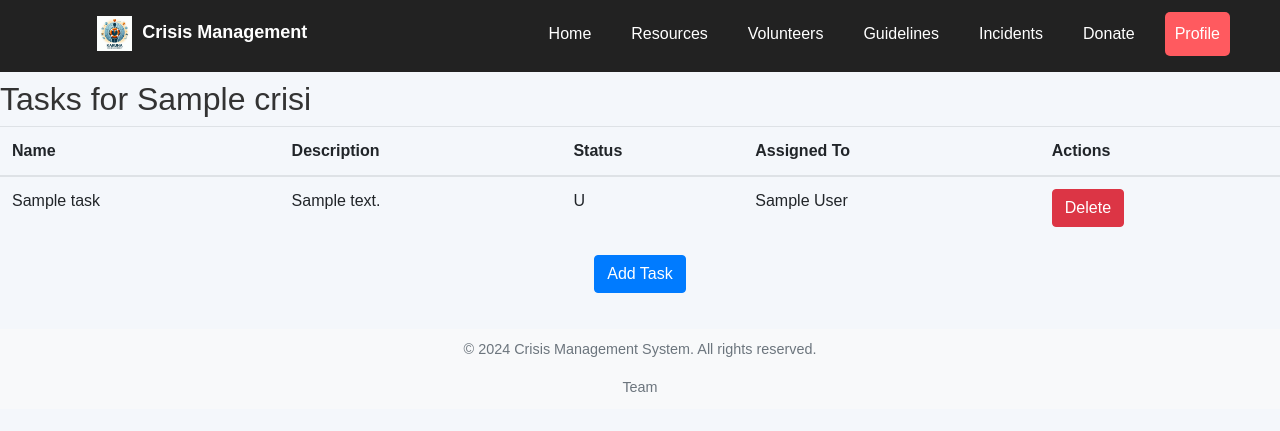
After one commit to kaivalmehta/G5_Crisis_Management_System, a Django app: page /tasks/00000000-0000-0000-0000-000000000001 in a window 1280 px wide. The commit adds this page. Shown: the top 431 px of the page. Run offline with Django 5.2, Linux system fonts and the light colour scheme; a user stored in the database is signed in; tables that the repository leaves empty hold one stand-in row (values such as "Sample post"); some libraries are stand-ins or nearby versions.

Commit message:
feat: Task Creation, Accepting Task and Delete Task Functionalities according to the appropriate Roles.Some Bug Fixes also added

```diff
--- a/source/crisismangement/views.py
+++ b/source/crisismangement/views.py
@@ -25,5 +25,6 @@ def donate(request):
     return render(request, "donate.html", context)
 
 
+
 def guidelines(request):
     return render(request, 'guidelines.html')
--- a/source/management/admin.py
+++ b/source/management/admin.py
@@ -5,3 +5,4 @@ from .models import *
 admin.site.register(Organization)
 admin.site.register(Volunteer)
 admin.site.register(Resource)
+admin.site.register(Task)
--- a/source/management/models.py
+++ b/source/management/models.py
@@ -46,3 +46,17 @@ class Resource(models.Model):
 
     def __str__(self):
         return str(self.name)
+
+class Task(models.Model):
+    taskID=models.UUIDField(primary_key = True, default = uuid.uuid4,editable = False)
+    name=models.CharField(max_length=100)
+    description = models.TextField()
+    crisis = models.ForeignKey('report.Crisis', on_delete=models.CASCADE, related_name="tasks")
+    assignee = models.ForeignKey(Volunteer, on_delete=models.SET_NULL, blank=True, null=True,default="")
+    status= models.CharField(max_length=1,
+        choices=[
+            ('U', 'Unsolved'),
+            ('I', 'In Progress'),
+            ('S', 'Solved')
+        ],default='Unsolved'
+    )
--- a/source/management/urls.py
+++ b/source/management/urls.py
@@ -17,6 +17,10 @@ urlpatterns = [
     path('resources/', views.resources, name='resources'),
     path('resources/add/', views.add_resource, name='add_resource'),
     path('delete_resource/<uuid:resource_id>/', views.delete_resource, name='delete_resource'),
-
+    path('tasks/<slug:crisis_id>',views.crisis_tasks,name='crisis_tasks'),
+    path('task/<slug:task_id>/delete/', views.delete_task, name='delete_task'),
+    path('tasks/<slug:crisis_id>/add-task/',views.task_form,name='task_form'),
+    path('task/<slug:task_id>/accept/', views.accept_task, name='accept_task'),
+    path('task/<slug:task_id>/done/', views.mark_task_done, name='mark_task_done'),
     path('volunteers/', views.volunteer_list, name='volunteer'),
 ]
--- a/source/management/views.py
+++ b/source/management/views.py
@@ -2,15 +2,16 @@
 from django.shortcuts import render, redirect
 from django.contrib.auth import login, authenticate
 from django.contrib.auth.models import User
-from .forms import VolunteerForm,OrganizationForm
+from .forms import VolunteerForm,OrganizationForm,TaskForm
 from django.contrib.auth.decorators import login_required
 from django.contrib import messages
-from .models import Volunteer, Organization, Resource
+from .models import Volunteer, Organization, Resource , Task
 from .forms import ResourceForm
 from django.contrib import messages
 from django.shortcuts import get_object_or_404
-from django.http import JsonResponse
+from django.http import JsonResponse,HttpResponseForbidden
 from .models import Resource
+from report.models import Crisis
 
 def register(request):
     if request.user.is_authenticated:
@@ -121,18 +122,24 @@ def profile(request):
 def profile(request):
     user = request.user
     context = {}
-
+    assigned_crises=[]
     # Check if user is a Volunteer
     try:
         volunteer = Volunteer.objects.get(user=user)
         context['profile_type'] = 'volunteer'
         context['profile'] = volunteer
+        organizationid=volunteer.organization
+        organization=Organization.objects.get(user=organizationid.user)
+        assigned_crises=Crisis.objects.filter(assignee=organization)
+        context['assigned_crises']=assigned_crises
     except Volunteer.DoesNotExist:
         # Check if user is an Organization
         try:
             organization = Organization.objects.get(user=user)
             context['profile_type'] = 'organization'
             context['profile'] = organization
+            assigned_crises = Crisis.objects.filter(assignee=request.user.organization)
+            context['assigned_crises']=assigned_crises
         except Organization.DoesNotExist:
             context['profile_type'] = None
 
@@ -197,6 +204,9 @@ def add_resource(request):
         form = ResourceForm()
     return render(request, 'add_resource.html', {'form': form})
 
+
+
+
 def delete_resource(request, resource_id):
     if request.method == "POST":
         resource = get_object_or_404(Resource, resourceID=resource_id)
@@ -208,3 +218,55 @@ def delete_resource(request, resource_id):
 def volunteer_list(request):
     volunteers = Volunteer.objects.all()
     return render(request, 'volunteer.html', {'volunteers': volunteers, 'organizations': Organization})
+
+@login_required
+def crisis_tasks(request, crisis_id):
+    crisis = get_object_or_404(Crisis, crisisID=crisis_id)
+    tasks = Task.objects.filter(crisis=crisis)
+    return render(request, 'task.html', {'crisis': crisis, 'tasks': tasks})
+
+
+@login_required
+def task_form(request, crisis_id):
+    crisis = get_object_or_404(Crisis, crisisID=crisis_id)
+    form = TaskForm()
+
+    if request.method == "POST":
+        form = TaskForm(request.POST)
+        if form.is_valid():
+            task = form.save(commit=False)
+            task.crisis = crisis
+            task.save()
+            return redirect('crisis_tasks',crisis_id=crisis.crisisID)
+
+    return render(request, 'task_form.html', {'form': form, 'crisis': crisis})
+
+@login_required
+def delete_task(request, task_id):
+    task = get_object_or_404(Task, taskID=task_id)
+    if request.user.organization:
+        task.delete()
+        return redirect('crisis_tasks', crisis_id=task.crisis.crisisID)  # Redirect to the crisis tasks page
+    else:
+        return HttpResponseForbidden("You do not have permission to delete this task.")
+@login_required
+def accept_task(request, task_id):
+    task = get_object_or_404(Task, taskID=task_id)
+    try:
+        volunteer = Volunteer.objects.get(user=request.user)
+    except Volunteer.DoesNotExist:
+        return HttpResponseForbidden("Only volunteers can accept tasks.")
+
+    task.assignee = volunteer
+    task.status = 'In-Progress'
+    task.save()
+    return redirect('crisis_tasks',crisis_id=task.crisis.crisisID)
+@login_required
+def mark_task_done(request, task_id):
+    task = get_object_or_404(Task, taskID=task_id)
+    if task.assignee and task.assignee.user == request.user:
+        task.status = 'Solved'
+        task.save()
+        return redirect('crisis_tasks',crisis_id=task.crisis.crisisID)  # Adjust to your tasks list or detail view URL
+    else:
+        return HttpResponseForbidden("You are not assigned to this task.")
--- /dev/null
+++ b/source/templates/task.html
@@ -0,0 +1,73 @@
+{% extends 'base.html' %}
+
+{% load static %}
+
+{% block title %}Tasks{% endblock %}
+
+{% block extra_css %}
+<link rel="stylesheet" href="{% static 'style/resources.css' %}">
+{% endblock %}
+
+{% block content %}
+<div class="content-container" style="padding-top: 80px;">
+<!-- crisis_tasks.html -->
+<h2>Tasks for {{ crisis.name }}</h2>
+
+
+
+
+<!-- Display tasks in a table -->
+<table class="table">
+    <thead>
+        <tr>
+            <th>Name</th>
+            <th>Description</th>
+            <th>Status</th>
+            <th>Assigned To</th>
+            <th>Actions</th>
+        </tr>
+    </thead>
+    <tbody>
+        {% for task in tasks %}
+        <tr>
+            <td>{{ task.name }}</td>
+            <td>{{ task.description }}</td>
+            <td>{{ task.status }}</td>
+            <td>
+                {% if task.assignee %}
+                    {{ task.assignee.user.get_full_name }}
+                {% else %}
+                    Not assigned
+                {% endif %}
+            </td>
+            <td>
+                {% if request.user.is_authenticated %}
+                    {% if request.user.organization %}
+                        <!-- Button for organization to delete task -->
+                        <a href="{% url 'delete_task' task.taskID %}" class="btn btn-danger">Delete</a>
+
+                    {% elif request.user.volunteer %}
+                        {% if task.assignee == request.user.volunteer and task.status == 'In-Progress' %}
+                            <!-- Button for volunteer to mark as done if assigned to them -->
+                            <a href="{% url 'mark_task_done' task.taskID %}" class="btn btn-success">Mark as Done</a>
+
+                        {% elif not task.assignee %}
+                            <!-- Button for volunteer to accept task if not assigned -->
+                            <a href="{% url 'accept_task' task.taskID %}" class="btn btn-primary">Accept Task</a>
+                        {% endif %}
+                    {% endif %}
+                {% endif %}
+            </td>
+        </tr>
+    {% endfor %}
+    </tbody>
+</table>
+<!-- Form to add a new task -->
+{% if user.is_authenticated and user.organization %}
+<div class="text-center">
+    <a href="{% url 'task_form' crisis_id=crisis.crisisID %}" class="btn btn-primary mb-3">Add Task</a>
+</div>
+{% endif %}
+</div>
+
+{% endblock %}
```
Also changed, not shown: source/management/forms.py (+10 -1 lines), source/templates/profile.html (+38 -2 lines), source/templates/task_form.html (added, +12 -0 lines), source/management/migrations/0005_task.py (added), source/management/migrations/0006_task_crisis_alter_task_assignee.py (added), source/management/migrations/0007_alter_task_status.py (added), source/management/migrations/0008_alter_task_status.py (added), source/management/migrations/0009_alter_task_assignee.py (added).
